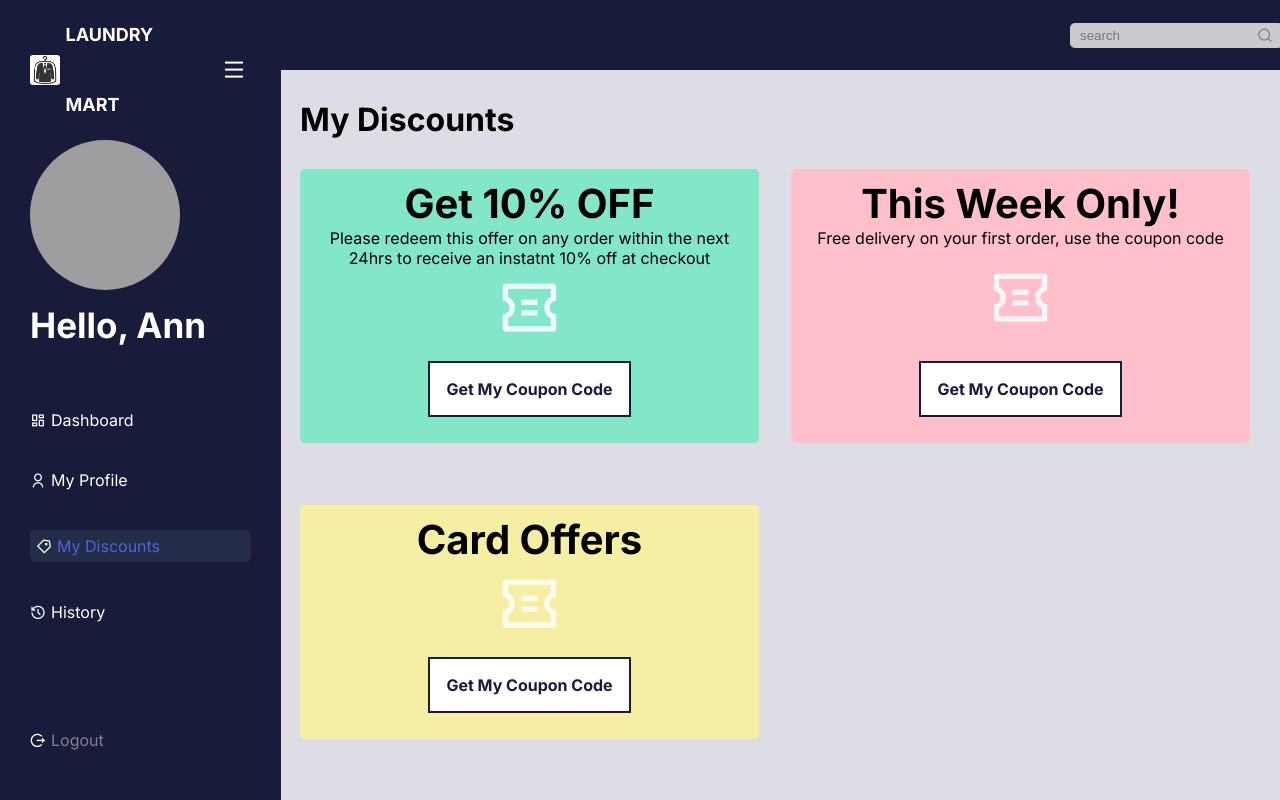
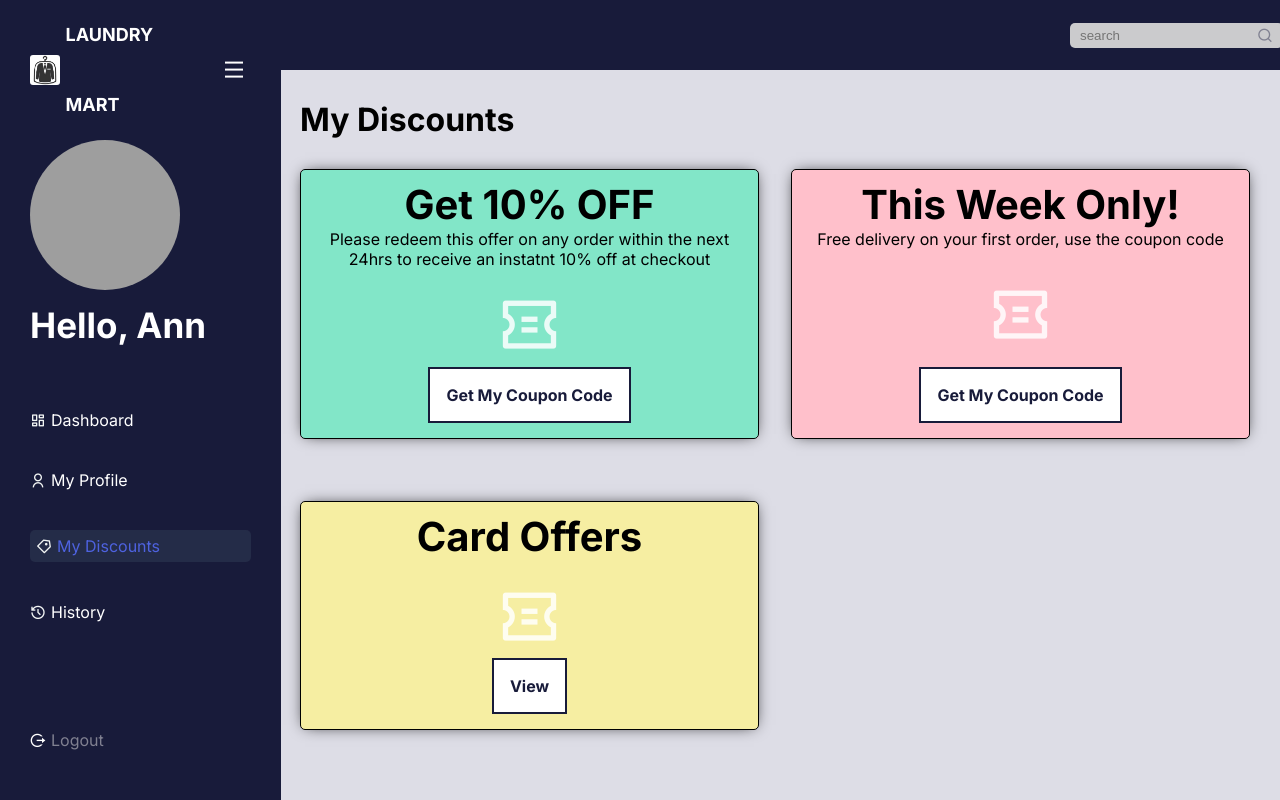
Before and after one commit to RuntimeTerrorOG/onlinedeliveryportal-frontend, a React (Create React App) app: page /mydiscounts in a window 1280 px wide. Built offline with nearby package versions, Linux system fonts and the light colour scheme; grey boxes are pictures that could not be loaded.

Commit message:
changed cards

```diff
--- a/src/Pages/MyDiscounts.jsx
+++ b/src/Pages/MyDiscounts.jsx
@@ -1,5 +1,6 @@
 import React from "react";
 import DiscountCard from "../components/reusable/DiscountCard";
+import CardOfferCard from "../components/reusable/CardOfferCard";
 import '../styles/mydiscounts.css';
 
 const dis1Obj = {
@@ -29,7 +30,7 @@ const MyDiscounts = () => {
                 <div className="mydiscounts__cards">
                  <DiscountCard item={dis1Obj} />
                  <DiscountCard item={dis2Obj} />
-                 <DiscountCard item={dis3Obj} />
+                 <CardOfferCard item={dis3Obj} />
 
 
                 </div>
--- /dev/null
+++ b/src/components/reusable/CardOfferCard.jsx
@@ -0,0 +1,22 @@
+import React from "react";
+
+const CardOfferCard = (props) => {
+
+    const {title, icon} = props.item
+    return(
+        <div className="cardoffer__card">
+                        <div className="cardoffer__content">
+                            <h4>{title}</h4>
+                            </div>
+                            <span className="cardoffer__icon">
+                                <i className= {icon}></i>
+                            </span>
+                            <div className="cardoffer__actions">
+                            <button className="cardoffer__btn">View</button>
+                            <a href="#"></a>
+        </div>
+                    </div>
+    );
+};
+
+export default CardOfferCard;
--- a/src/styles/mydiscounts.css
+++ b/src/styles/mydiscounts.css
@@ -9,7 +9,7 @@
 
 .discount__card{
     margin-top: 30px;
-    padding: 10px 10px;
+    padding: 10px;
     display: flex;
     align-items: center;
     justify-content: space-between;
@@ -17,7 +17,8 @@
     text-align: center;
     flex-direction: column;
     overflow: hidden;
-
+    box-shadow: 0px 0px 15px -5px;
+    border: 1px solid black;
 }
 
 .discount__card:nth-child(1) {
@@ -26,10 +27,6 @@
 
 .discount__card:nth-child(2) {
     background:pink;
-}
-
-.discount__card:nth-child(3) {
-    background: rgb(246, 238, 162);
 }
 
 .discard__content h4 {
@@ -48,6 +45,7 @@
     font-size: 4rem;
     font-weight: 400 !important;
     color: rgba(255,255,255,0.845);
+    margin-top: 1rem;
 }
 
 .discard__actions button{
@@ -55,13 +53,14 @@
     font-family: inherit;
     font-weight: bold;
     font-size: 1rem;
-    margin: 1rem;
+    margin: 0.3rem;
     border: 2px solid var(--primary-color);
     background: white;
     color: var(--primary-color);
     border: radius 1rem;
     transition: background 200ms ease-in, color 200ms ease-in;
     cursor: pointer;
+
 }
 
 .mydiscounts__cards{
@@ -80,3 +79,61 @@
 background: var(--primary-color);
 color: white;
 }
+
+.cardoffer__card{
+    margin-top: 30px;
+    padding: 10px;
+    display: flex;
+    align-items: center;
+    justify-content: space-between;
+    border-radius: 5px;
+    text-align: center;
+    flex-direction: column;
+    overflow: hidden;
+    box-shadow: 0px 0px 15px -5px;
+    border: 1px solid black;
+    background: rgb(246, 238, 162);
+}
+
+.cardoffer__content h4 {
+    color: black;
+    font-size: 2.5rem;
+    font-weight: 600;
+
+}
+
+.cardoffer__content span {
+    color: black;
+    font-size: 1rem;
+}
+
+.cardoffer__icon {
+    font-size: 4rem;
+    font-weight: 400 !important;
+    color: rgba(255,255,255,0.845);
+    margin-top: 1rem;
+}
+
+.cardoffer__actions button{
+    padding: 1rem;
+    font-family: inherit;
+    font-weight: bold;
+    font-size: 1rem;
+    margin: 0.3rem;
+    border: 2px solid var(--primary-color);
+    background: white;
+    color: var(--primary-color);
+    border: radius 1rem;
+    transition: background 200ms ease-in, color 200ms ease-in;
+    cursor: pointer;
+
+}
+
+.cardoffer__card:hover{
+    transform: scale(1.05);
+}
+
+.cardoffer__card:hover button {
+background: var(--primary-color);
+color: white;
+}
```
